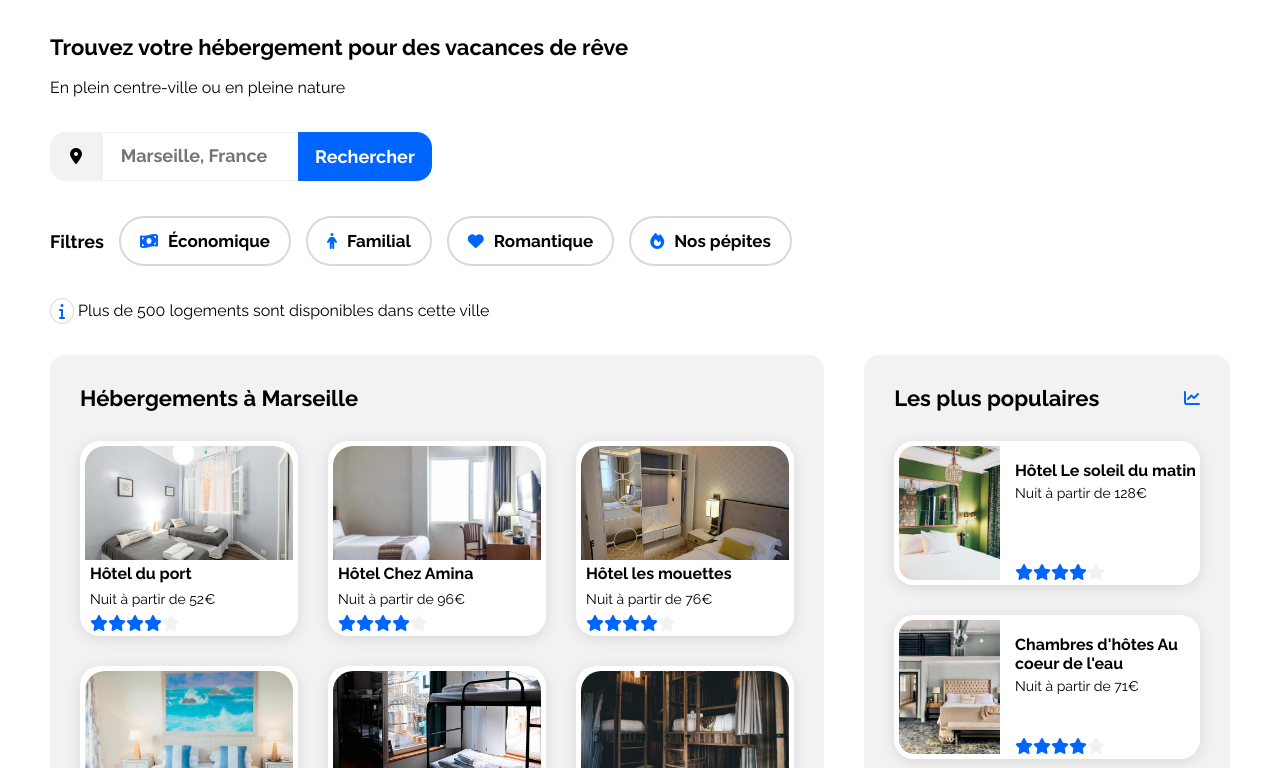
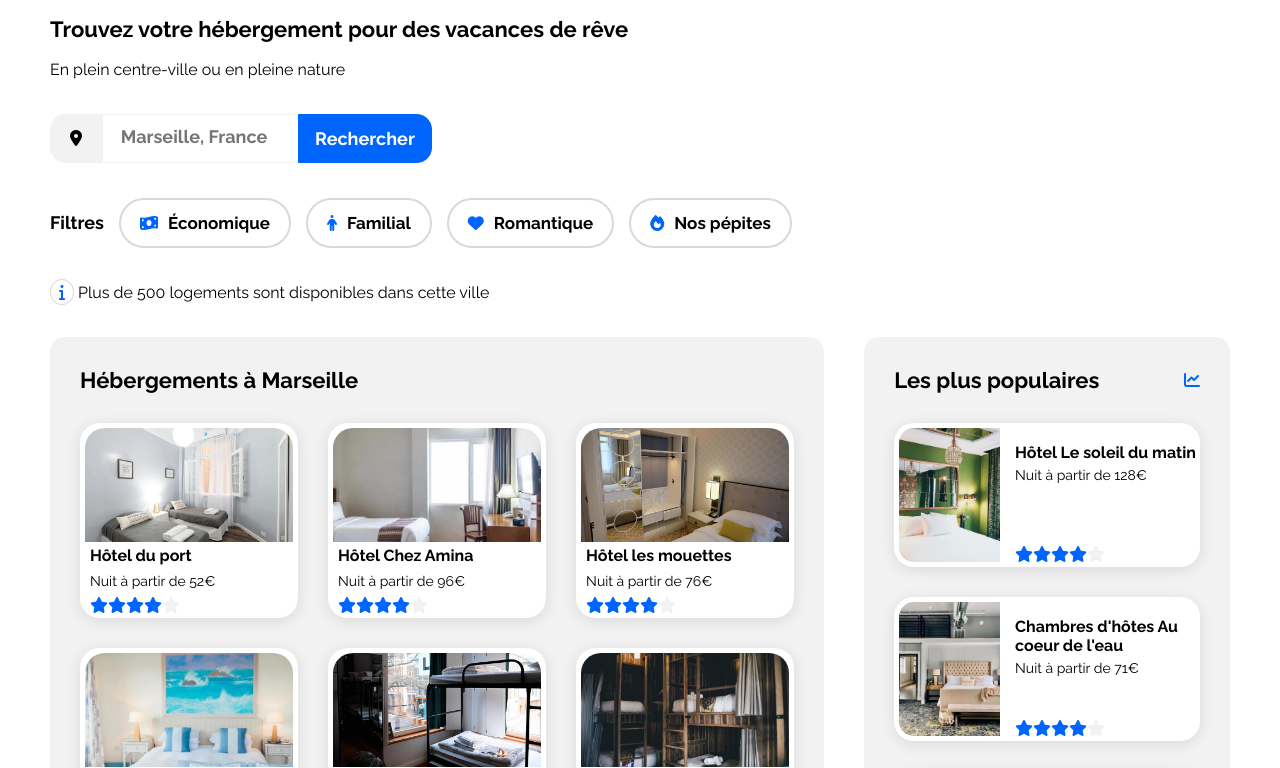
Before and after one commit to ElieKillian/Projet-3, a plain HTML site: page Index.html in a window 1280 px wide. Shown: the part 66-834 px from the top of the page. Drawn offline with Linux system fonts and the light colour scheme.

Commit message:
Version finale 1.1

```diff
--- a/css/style.css
+++ b/css/style.css
@@ -30,6 +30,9 @@ body {
 h3, h2, h4, p{
     margin: 0rem;
     font-style: normal;
+}
+h1{
+    margin-top: 0rem;
 }
 h1, h3{
     font-weight: 700;
```
